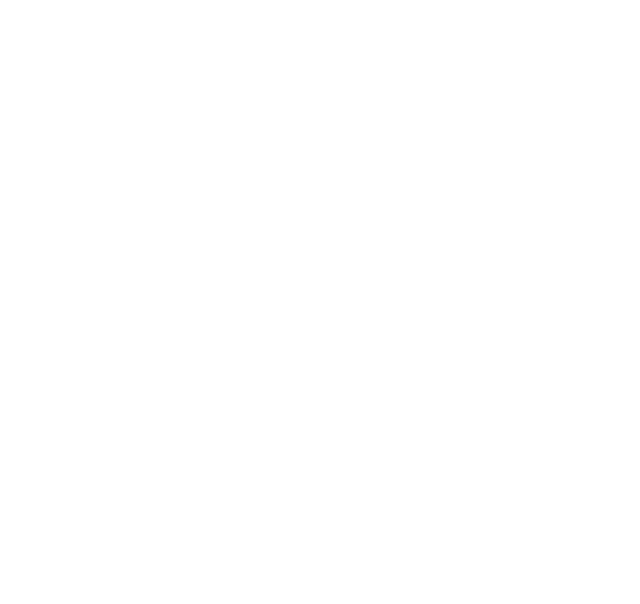
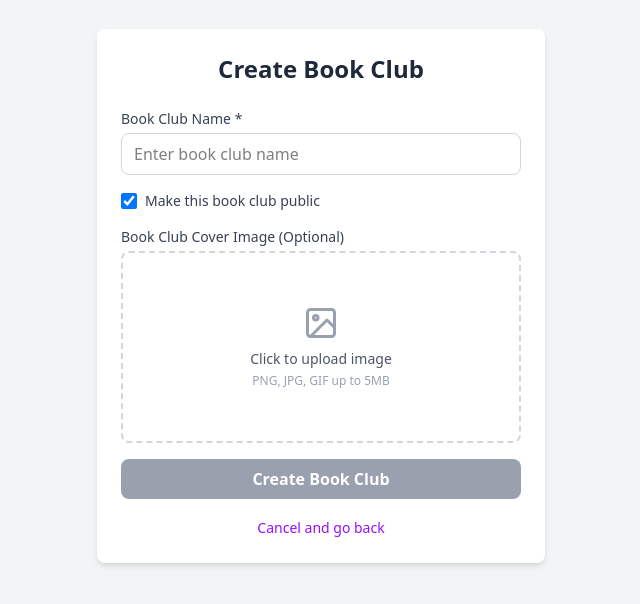
Before and after one commit to simonslavik/try, a React (Vite) app in the folder react-project/: page /create-bookclub in a window 1280 px wide. Before the commit this address had no page. Shown: the part 104-708 px from the top of the page, without its empty margins (319-959 px from the left). Built offline with nearby package versions, Linux system fonts and the light colour scheme; sample sign-in values are in the browser's storage.

Commit message:
added createNewBookClubPage

```diff
--- a/react-project/src/App.jsx
+++ b/react-project/src/App.jsx
@@ -7,6 +7,7 @@
 import CollaborativeEditor from "./pages/editor/enhanced";
 import BookClub from "./pages/bookclub/:id";
 import ProtectedRoute from "./components/ProtectedRoute";
+import NewBookClubPage from "./pages/createbookclub";
 
 function App() {
   return (
@@ -17,6 +18,12 @@
       <Route path="/login" element={<Login />}/>
       <Route path="/editor" element={<CollaborativeEditor />} />
       <Route path="/bookclub/:id" element={<BookClub />} />
+      <Route path="/create-bookclub" element={
+        <ProtectedRoute>
+          <NewBookClubPage />
+        </ProtectedRoute>
+      }/>
+
     </Routes>
   );
 }
--- /dev/null
+++ b/react-project/src/pages/createbookclub/index.jsx
@@ -0,0 +1,212 @@
+import React, { useContext, useState, useRef } from 'react';
+import { useNavigate } from 'react-router-dom';
+import axios from 'axios';
+import AuthContext from '../../context';
+import { FiImage, FiX, FiHome } from 'react-icons/fi';
+
+const NewBookClubPage = () => {
+    const { auth } = useContext(AuthContext);
+    const navigate = useNavigate();
+    const fileInputRef = useRef(null);
+
+    const [form, setForm] = useState({
+        name: '',
+        isPublic: true
+    });
+    const [selectedImage, setSelectedImage] = useState(null);
+    const [imagePreview, setImagePreview] = useState(null);
+    const [loading, setLoading] = useState(false);
+    const [error, setError] = useState('');
+
+    const handleChange = (e) => {
+        const { name, value, type, checked } = e.target;
+        setForm(prev => ({
+            ...prev,
+            [name]: type === 'checkbox' ? checked : value
+        }));
+    };
+
+    const handleImageSelect = (e) => {
+        const file = e.target.files?.[0];
+        if (file) {
+            setSelectedImage(file);
+            const reader = new FileReader();
+            reader.onloadend = () => {
+                setImagePreview(reader.result);
+            };
+            reader.readAsDataURL(file);
+        }
+    };
+
+    const removeImage = () => {
+        setSelectedImage(null);
+        setImagePreview(null);
+        if (fileInputRef.current) {
+            fileInputRef.current.value = '';
+        }
+    };
+
+    const handleSubmit = async (e) => {
+        e.preventDefault();
+
+        if (!auth?.token) {
+            setError('Please login to create a book club');
+            return;
+        }
+
+        if (!form.name.trim()) {
+            setError('Book club name is required');
+            return;
+        }
+
+        setLoading(true);
+        setError('');
+
+        try {
+            // Create bookclub
+            const response = await axios.post('http://localhost:3000/v1/editor/bookclubs', {
+                name: form.name.trim(),
+                isPublic: form.isPublic,
+            });
+
+            const bookClubId = response.data.bookClub.id;
+            console.log('Created Bookclub:', bookClubId);
+
+            // Upload image if selected
+            if (selectedImage) {
+                const formData = new FormData();
+                formData.append('image', selectedImage);
+
+                await axios.post(
+                    `http://localhost:3000/v1/editor/bookclubs/${bookClubId}/image`,
+                    formData,
+                    {
+                        headers: {
+                            'Content-Type': 'multipart/form-data'
+                        }
+                    }
+                );
+            }
+
+            // Redirect to the new bookclub
+            navigate(`/bookclub/${bookClubId}`);
+        } catch (err) {
+            console.error('Error creating book club:', err);
+            setError(err.response?.data?.error || 'Failed to create book club. Please try again.');
+        } finally {
+            setLoading(false);
+        }
+    };
+
+    return (
+        <div className='flex flex-col items-center justify-center min-h-screen bg-gray-100 p-4'>
+            <div className="w-full max-w-md bg-white rounded-lg shadow-md p-6">
+                <div className="flex items-center justify-center mb-6">
+                    <h2 className='text-2xl font-bold text-gray-800'>Create Book Club</h2>
+                </div>
+
+                {error && (
+                    <div className="mb-4 p-3 bg-red-100 border border-red-400 text-red-700 rounded">
+                        {error}
+                    </div>
+                )}
+
+                <form onSubmit={handleSubmit} className="space-y-4">
+                    {/* Book Club Name */}
+                    <div>
+                        <label htmlFor="name" className="block text-sm font-medium text-gray-700 mb-1">
+                            Book Club Name *
+                        </label>
+                        <input
+                            id="name"
+                            name="name"
+                            type="text"
+                            value={form.name}
+                            onChange={handleChange}
+                            placeholder="Enter book club name"
+                            className="w-full px-3 py-2 border border-gray-300 rounded-lg focus:outline-none focus:ring-2 focus:ring-purple-500"
+                            required
+                        />
+                    </div>
+
+                    {/* Public/Private Toggle */}
+                    <div className="flex items-center">
+                        <input
+                            id="isPublic"
+                            name="isPublic"
+                            type="checkbox"
+                            checked={form.isPublic}
+                            onChange={handleChange}
+                            className="h-4 w-4 text-purple-600 focus:ring-purple-500 border-gray-300 rounded"
+                        />
+                        <label htmlFor="isPublic" className="ml-2 block text-sm text-gray-700">
+                            Make this book club public
+                        </label>
+                    </div>
+
+                    {/* Image Upload */}
+                    <div>
+                        <label className="block text-sm font-medium text-gray-700 mb-1">
+                            Book Club Cover Image (Optional)
+                        </label>
+
+                        {imagePreview ? (
+                            <div className="relative">
+                                <img
+                                    src={imagePreview}
+                                    alt="Preview"
+                                    className="w-full h-48 object-cover rounded-lg"
+                                />
+                                <button
+                                    type="button"
+                                    onClick={removeImage}
+                                    className="absolute top-2 right-2 p-2 bg-red-500 text-white rounded-full hover:bg-red-600"
+                                >
+                                    <FiX />
+                                </button>
+                            </div>
+                        ) : (
+                            <button
+                                type="button"
+                                onClick={() => fileInputRef.current?.click()}
+                                className="w-full h-48 border-2 border-dashed border-gray-300 rounded-lg flex flex-col items-center justify-center hover:border-purple-500 hover:bg-purple-50 transition-colors"
+                            >
+                                <FiImage className="text-4xl text-gray-400 mb-2" />
+                                <span className="text-sm text-gray-600">Click to upload image</span>
+                                <span className="text-xs text-gray-400 mt-1">PNG, JPG, GIF up to 5MB</span>
+                            </button>
+                        )}
+
+                        <input
+                            ref={fileInputRef}
+                            type="file"
+                            accept="image/*"
+                            onChange={handleImageSelect}
+                            className="hidden"
+                        />
+                    </div>
+
+                    {/* Submit Button */}
+                    <button
+                        type="submit"
+                        disabled={loading || !form.name.trim()}
+                        className="w-full bg-purple-600 hover:bg-purple-700 disabled:bg-gray-400 disabled:cursor-not-allowed text-white font-semibold py-2 px-4 rounded-lg transition-colors"
+                    >
+                        {loading ? 'Creating...' : 'Create Book Club'}
+                    </button>
+                </form>
+
+                <div className="mt-4 text-center">
+                    <button
+                        onClick={() => navigate('/')}
+                        className="text-sm text-purple-600 hover:text-purple-800"
+                    >
+                        Cancel and go back
+                    </button>
+                </div>
+            </div>
+        </div>
+    );
+}
+
+export default NewBookClubPage;
--- a/react-project/src/pages/home/index.jsx
+++ b/react-project/src/pages/home/index.jsx
@@ -42,29 +42,7 @@
     }, [auth]);
 
     const createNewBookClub = () => {
-        if (!auth?.token) {
-            alert('Please login to create a book club');
-            return;
-        }
-
-        console.log('Creating bookclub with token:', auth.token);
-
-        // axios already has Authorization header set by auth context
-        axios.post('http://localhost:3000/v1/editor/bookclubs', {
-            name: 'New Book Club',
-            isPublic: true,
-        })
-        .then(response => {
-            console.log('Created Bookclub:', response.data);
-            // Refresh my book clubs list
-            setMyBookClubs(prev => [...prev, response.data.bookClub]);
-            setBookClubs(prev => [...prev, response.data.bookClub]);
-        })
-        .catch(error => {
-            alert('Failed to create book club. Please try again.');
-            console.error('Error creating book club:', error);
-            console.error('Error response:', error.response?.data);
-        });
+        navigate('/create-bookclub');
     };
 
 
@@ -103,14 +81,16 @@
                                     </div>
 
                                 ))}
-                                <button onClick={createNewBookClub}>
-                                    <div className="p-4 border rounded hover:bg-gray-50 cursor-pointer w-20 h-20 flex items-center justify-center">
-                                        <h3 className="font-medium text-2xl">+</h3>
-                                    </div>
-                                </button>
                             </div>
                         )}
                     </div>
+                )}
+                {auth?.user && (
+                <div className='flex justify-center'>
+                    <button className='border rounded p-2 bg-blue-500 text-white hover:bg-blue-600' onClick={createNewBookClub}>
+                        Create New Book Club
+                    </button>
+                </div>
                 )}
 
                 <div className="flex flex-col  bg-gray-100 p-4 rounded w-full">
@@ -141,11 +121,6 @@
                                     </p>
                                 </div>
                             ))}
-                            <button onClick={createNewBookClub}>
-                                <div className="p-4 border rounded hover:bg-gray-50 cursor-pointer w-20 h-20 flex items-center justify-center">
-                                    <h3 className="font-medium text-2xl">+</h3>
-                                </div>
-                            </button>
                         </div>
                     )}
                 </div>
```
Also changed, not shown: 4 other files (tests, documents, lock files or other folders).
